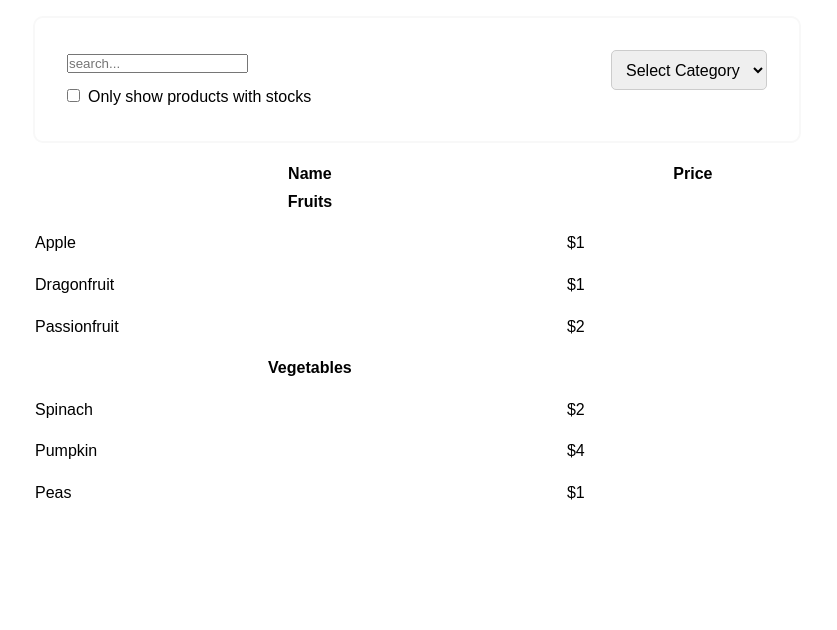
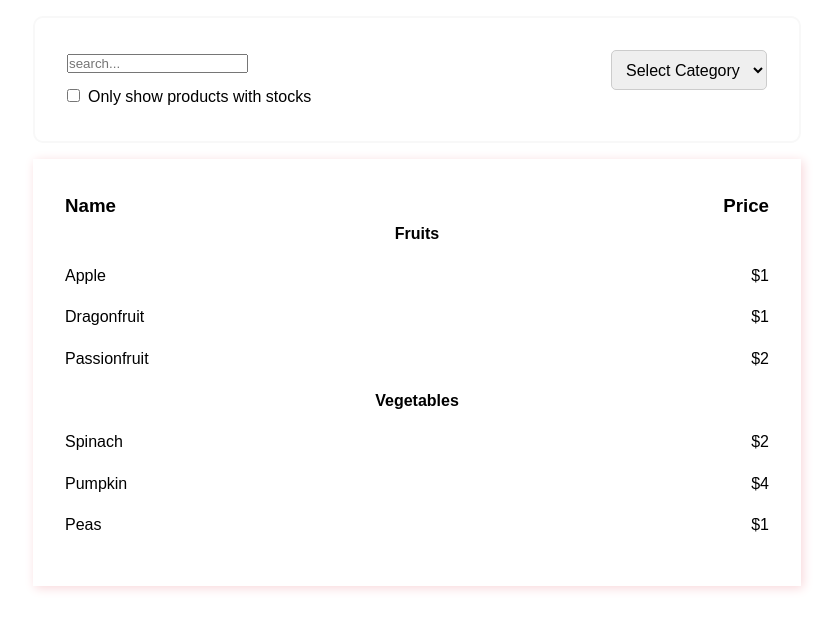
Before and after one commit to namatya-bunnings/Searchable, a React (Create React App) app: page / in a window 1280 px wide. Shown: the top 630 px of the page, without its empty margins (223-1060 px from the left). Built offline with nearby package versions, Linux system fonts and the light colour scheme.

Commit message:
removed table

```diff
--- a/src/components/ProductList/ProductList.tsx
+++ b/src/components/ProductList/ProductList.tsx
@@ -5,25 +5,19 @@ import "./ProductList.css";
 
 const ProductList: React.FC<ProductListProps> = ({ productList }) => {
   return (
-    <table>
-      <thead>
-        <tr>
-          <th>Name</th>
-          <th>Price</th>
-        </tr>
-      </thead>
-      <tbody>
-        {productList.map((groupedProducts, index) => {
-          return (
-            <ProductCategory
-              key={index}
-              category={groupedProducts[0].category}
-              groupedProducts={groupedProducts}
-            />
-          );
-        })}
-      </tbody>
-    </table>
+    <div className="product-list">
+      <div className="product-list-header">
+        <h3>Name</h3>
+        <h3>Price</h3>
+      </div>
+      {productList.map((groupedProducts, index) => (
+        <ProductCategory
+          key={index}
+          category={groupedProducts[0].category}
+          groupedProducts={groupedProducts}
+        />
+      ))}
+    </div>
   );
 };
 export default ProductList;
```
